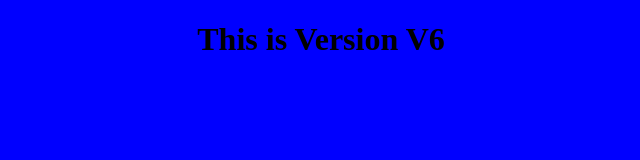
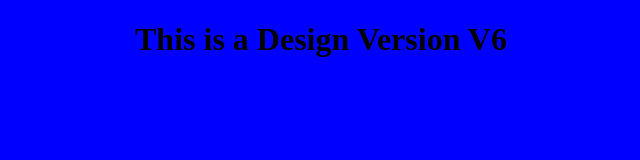
Before and after one commit to dipeshdabholkar333-design/myrepo, a plain HTML site: page index.html in a window 1280 px wide. Shown: the whole page, without its empty margins (319-959 px from the left). Drawn offline with Linux system fonts and the light colour scheme.

Commit message:
changed h1

```diff
--- a/index.html
+++ b/index.html
@@ -7,6 +7,6 @@
     <title>Document</title>
 </head>
 <body>
-    <h1>This is Version V6</h1>
+    <h1>This is a Design Version V6</h1>
 </body>
 </html>
```
